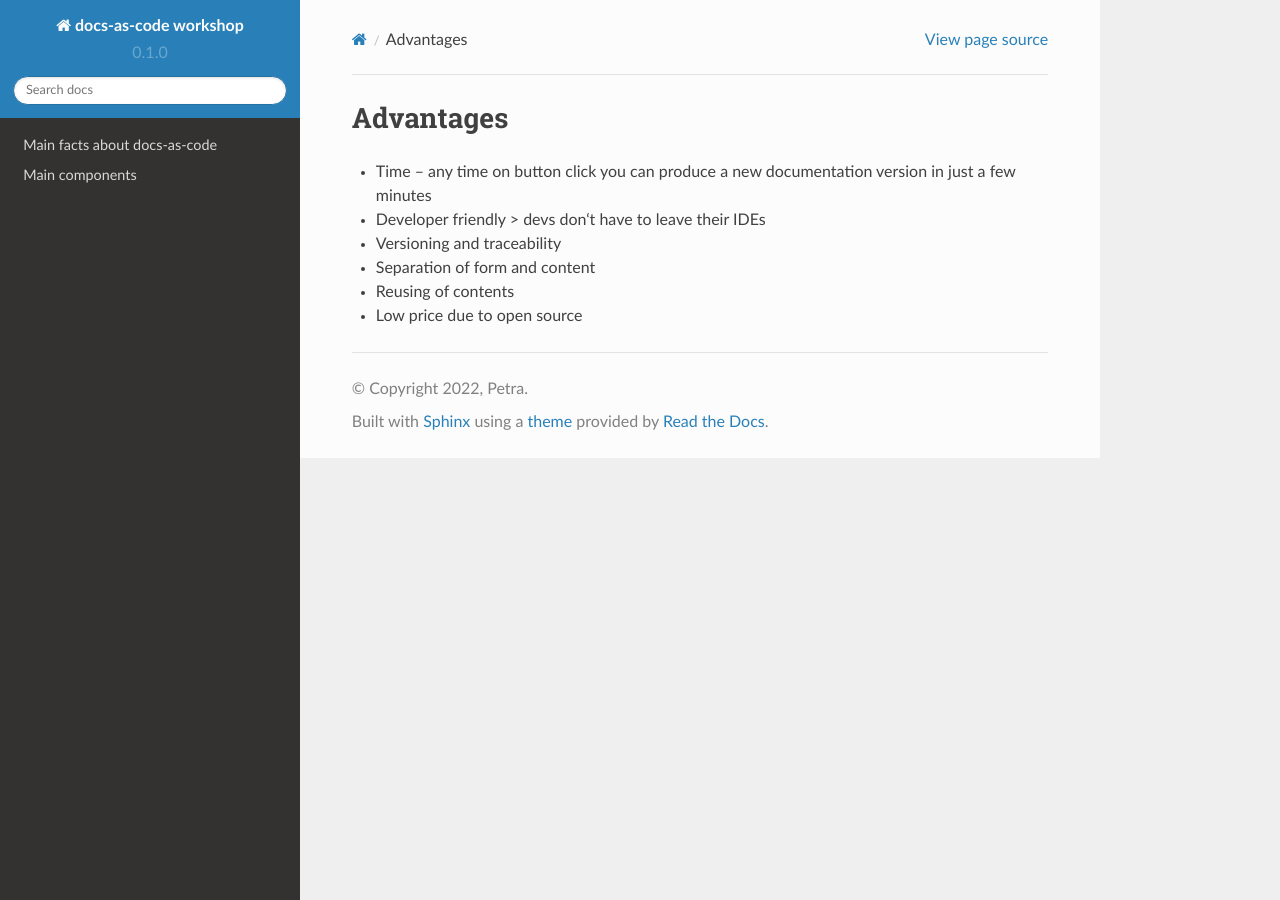
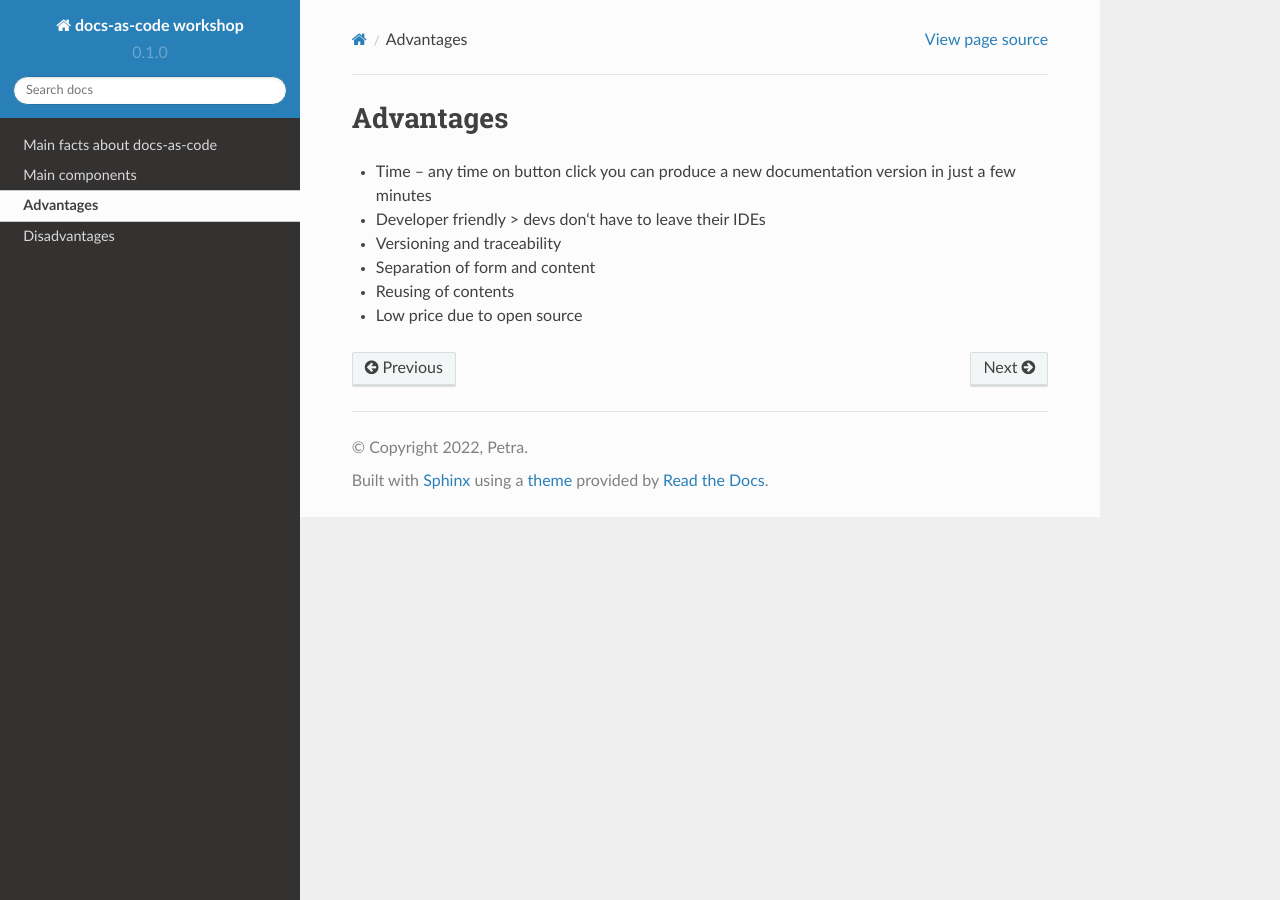
Before and after one commit to pezi77/workshop-fh-nov-22, a Sphinx documentation site: the page built from docs/source/avantages.rst, in a window 1280 px wide. Built offline with Sphinx 7.4.7 and the Read the Docs theme 2.0.0, drawn with Linux system fonts in a browser that asks for light colours; pages that are not in the unit, such as notebooks, are missing from menus.

Commit message:
Update index.rst

```diff
--- a/docs/source/index.rst
+++ b/docs/source/index.rst
@@ -12,4 +12,5 @@ Contents
 
    intro
    components
-   advantages
+   avantages
+   disadvantages
```
